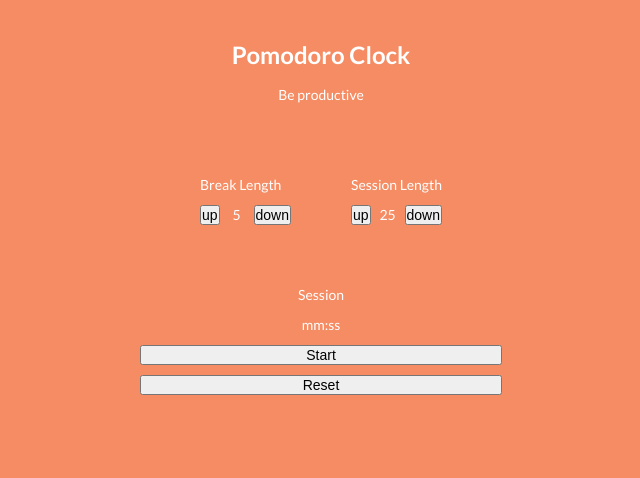
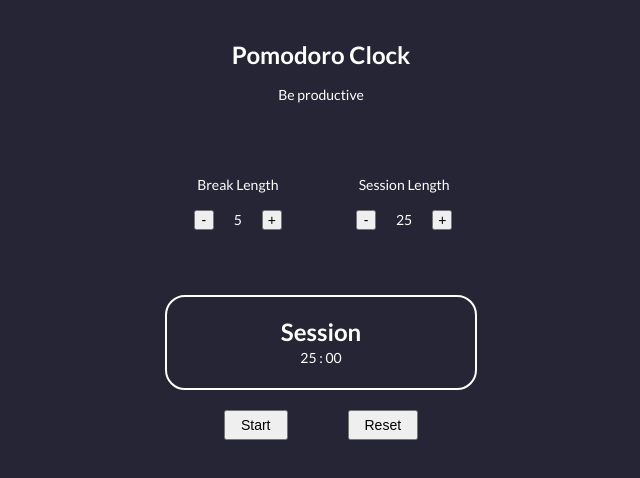
Before and after one commit to KesineeP/25Plus5Clock, a React (Create React App) app: page / in a window 1280 px wide. Shown: the top 478 px of the page, without its empty margins (319-959 px from the left). Built offline with nearby package versions, Linux system fonts and the light colour scheme.

Commit message:
Added onIncreaseBreakLength and onDecreaseBreakLength

```diff
--- a/src/App.css
+++ b/src/App.css
@@ -7,7 +7,7 @@ body {
     display: flex;
     justify-content: center;
     color: white;
-    background-color: rgb(245, 140, 99);
+    background-color: rgb(38, 37, 53);
 
 }
 .header {
@@ -22,19 +22,41 @@ body {
     margin: 30px;
 }
 .break-session {
+    display: flex;
+    flex-direction: column;
+    justify-content: center;
+    align-items: center;
     margin : 30px;
 }
 .setting-button {
-    display: flex;
+    display: block;
     justify-content: space-between;
+    align-items: center;
     margin-top: 10px;
+    padding: 5px;
 }
-
+.setting-button > button {
+    width: 20px;
+}
+.setting-button > span {
+    padding: 0 20px;
+}
 #timer-container {
     display: grid;
     grid-template-columns: 1fr;
-    grid-template-rows: 1fr 1fr 1fr;
+    grid-template-rows: 1fr 1fr 1fr 1fr;
     grid-gap: 10px;
     text-align: center;
 
 }
+.timer {
+    margin: 0 40px;
+    padding: 20px;
+    border: #fff 2px solid;
+    border-radius: 20px;
+
+}
+.button-action > button {
+    margin: 10px 30px;
+    padding: 5px 15px;
+}
--- a/src/App.js
+++ b/src/App.js
@@ -1,17 +1,35 @@
-import React from 'react';
+import React, { useState } from 'react';
 import './App.css';
-import Clock from './components/Clock.js'
+import Timer from './components/Timer.js'
 import Setting from './components/Setting.js';
 
 const App = () => {
+  const [breakLength, setBreakLength] = useState(5);
+  const [sessionLength, setSessionLength] = useState(25);
+  const [timerMinute, setTimerMinute] = useState(25);
+
+  const onIncreaseBreakLength = () => {
+    setBreakLength(breakLength + 1);
+  };
+  const onDecreaseBreakLength = () => {
+    setBreakLength(breakLength - 1);
+  }
+
   return (
     <div className="main">
       <div className="header">
         <h2>Pomodoro Clock</h2>
         <p>Be productive</p>
       </div>
-      <Setting />
-      <Clock />
+      <Setting
+        breakInterval={breakLength}
+        sessionLength={sessionLength}
+        onIncreaseBreakLength={onIncreaseBreakLength}
+        onDecreaseBreakLength={onDecreaseBreakLength} />
+      <Timer
+        timerMinute={timerMinute}
+
+      />
     </div>
   );
 
--- a/src/components/Clock.js
+++ /dev/null
@@ -1,14 +0,0 @@
-import React from 'react'
-
-const Clock = () => {
-    return (
-        <div id="timer-container">
-            <div id="timer-label">Session</div>
-            <div id="time-left">mm:ss</div>
-            <button id="start_stop">Start</button>
-            <button id="reset">Reset</button>
-        </div>
-    )
-}
-
-export default Clock
--- a/src/components/Setting.js
+++ b/src/components/Setting.js
@@ -1,22 +1,34 @@
 import React from 'react'
 
-const Setting = () => {
+const Setting = ({ breakInterval, sessionLength, onIncreaseBreakLength, onDecreaseBreakLength }) => {
+    const decreaseCounter = () => {
+        if (breakInterval === 1) {
+            return
+        }
+        onDecreaseBreakLength()
+    };
+    const increaseCounter = () => {
+        if (breakInterval === 60) {
+            return
+        }
+        onIncreaseBreakLength()
+    }
     return (
         <div className='setting'>
             <div className="break-session">
                 <div id="break-label" className="label">Break Length</div>
                 <div className="setting-button">
-                    <button id="break-increment">up</button>
-                    <span id="break-length">5</span>
-                    <button id="break-decreament">down</button>
+                    <button id="break-increment" onClick={decreaseCounter}>-</button>
+                    <span id="break-length">{breakInterval}</span>
+                    <button id="break-decreament" onClick={increaseCounter}>+</button>
                 </div>
             </div>
             <div className="break-session">
                 <div id="session-label" className="label">Session Length</div>
                 <div className="setting-button">
-                    <button id="session-increment">up</button>
-                    <span id="session-length">25</span>
-                    <button id="session-decrement">down</button>
+                    <button id="session-increment">-</button>
+                    <span id="session-length">{sessionLength}</span>
+                    <button id="session-decrement">+</button>
                 </div>
             </div>
         </div>
--- /dev/null
+++ b/src/components/Timer.js
@@ -0,0 +1,27 @@
+import React, { useState } from 'react';
+
+const Timer = ({ timerMinute }) => {
+    const [isSession, setIsSession] = useState(true)
+    const [timerSecond, setTimerSecond] = useState(0)
+    const [startStop, setStartStop] = useState('Start')
+    return (
+        <div id="timer-container">
+            <div className="timer">
+                <div id="timer-label">
+                    <h2>{isSession === true ? "Session" : "Break"}</h2>
+                </div>
+                <div id="time-left">
+                    <span>{timerMinute}</span> : <span>{timerSecond === 0 ? "00" : timerSecond < 10 ? "0" + timerSecond : timerSecond}</span>
+                </div>
+            </div>
+            <section className="button-action">
+                <button id="start_stop">{startStop}</button>
+                <button id="reset">Reset</button>
+            </section>
+
+
+        </div >
+    )
+}
+
+export default Timer
```
